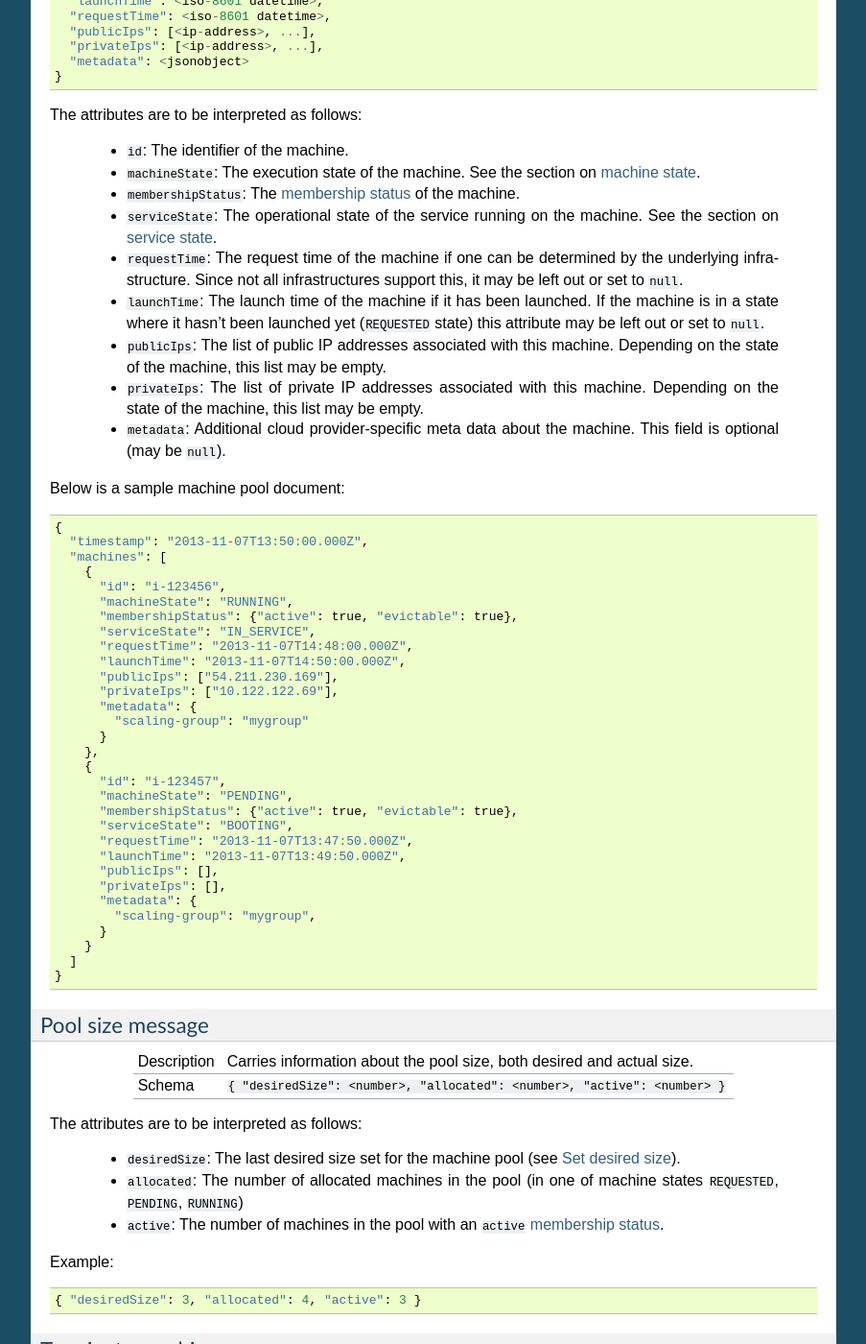
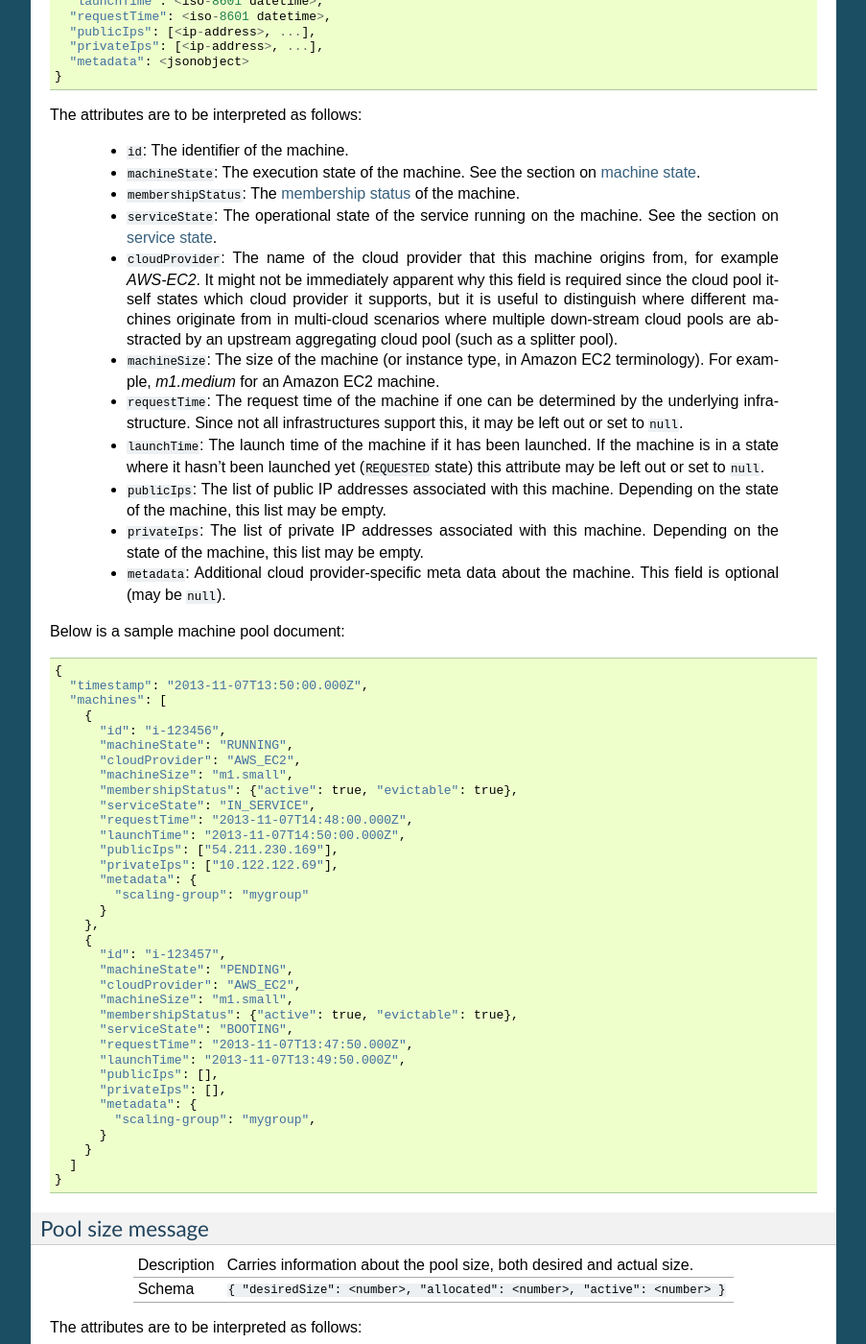
Before and after one commit to elastisys/cloudpool.restapi, a Sphinx documentation site: the page built from docs/api.rst, in a window 1280 px wide and 1400 px high, scrolled down 9664 px. Shown: the whole window at 96% size, without its empty margins (198-1101 px from the left). Built offline with Sphinx 7.4.7, drawn with Linux system fonts in a browser that asks for light colours.

Commit message:
added cloudProvider and machineSize fields to Machine json document

```diff
--- a/docs/api.rst
+++ b/docs/api.rst
@@ -629,6 +629,13 @@ The attributes are to be interpreted as follows:
   * ``membershipStatus``: The :ref:`membership_status` of the machine.
   * ``serviceState``: The operational state of the service running on the machine.
     See the section on :ref:`service_state`.
+  * ``cloudProvider``: The name of the cloud provider that this machine origins from, for example
+    `AWS-EC2`. It might not be immediately apparent why this field is required since the
+    cloud pool itself states which cloud provider it supports, but it is useful to distinguish
+    where different machines originate from in multi-cloud scenarios where multiple down-stream
+    cloud pools are abstracted by an upstream aggregating cloud pool (such as a splitter pool).
+  * ``machineSize``: The size of the machine (or instance type, in Amazon EC2 terminology). For example,
+    `m1.medium` for an Amazon EC2 machine.
   * ``requestTime``: The request time of the machine if one can be determined by the underlying
     infrastructure. Since not all infrastructures support this, it may be left out or set to ``null``.
   * ``launchTime``: The launch time of the machine if it has been launched. If the machine
@@ -651,6 +658,8 @@ Below is a sample machine pool document: ::
       {
         "id": "i-123456",
         "machineState": "RUNNING",
+	"cloudProvider": "AWS_EC2",
+	"machineSize": "m1.small",
         "membershipStatus": {"active": true, "evictable": true},
         "serviceState": "IN_SERVICE",
         "requestTime": "2013-11-07T14:48:00.000Z",
@@ -664,6 +673,8 @@ Below is a sample machine pool document: ::
       {
         "id": "i-123457",
         "machineState": "PENDING",
+	"cloudProvider": "AWS_EC2",
+	"machineSize": "m1.small",
         "membershipStatus": {"active": true, "evictable": true},
         "serviceState": "BOOTING",
         "requestTime": "2013-11-07T13:47:50.000Z",
```
